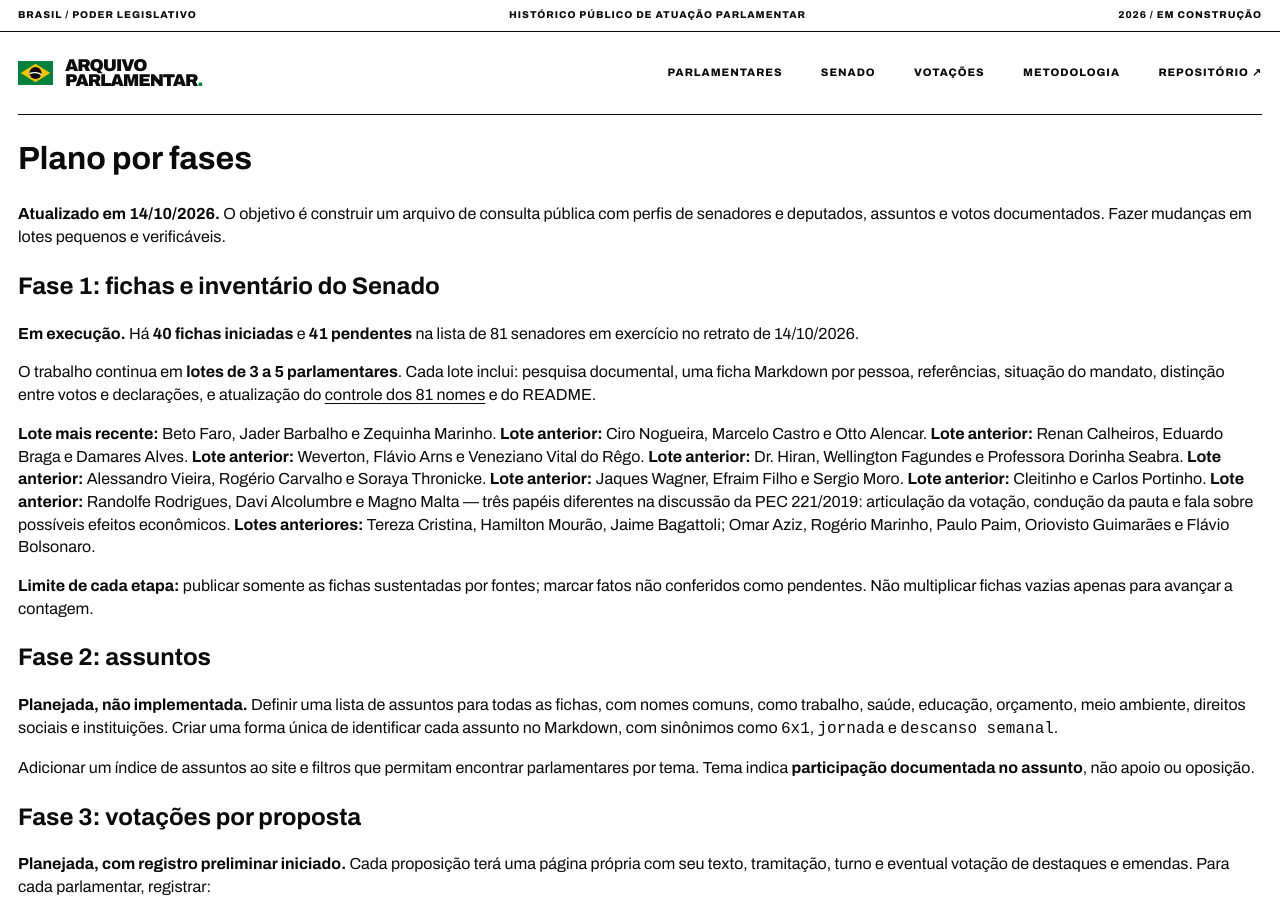
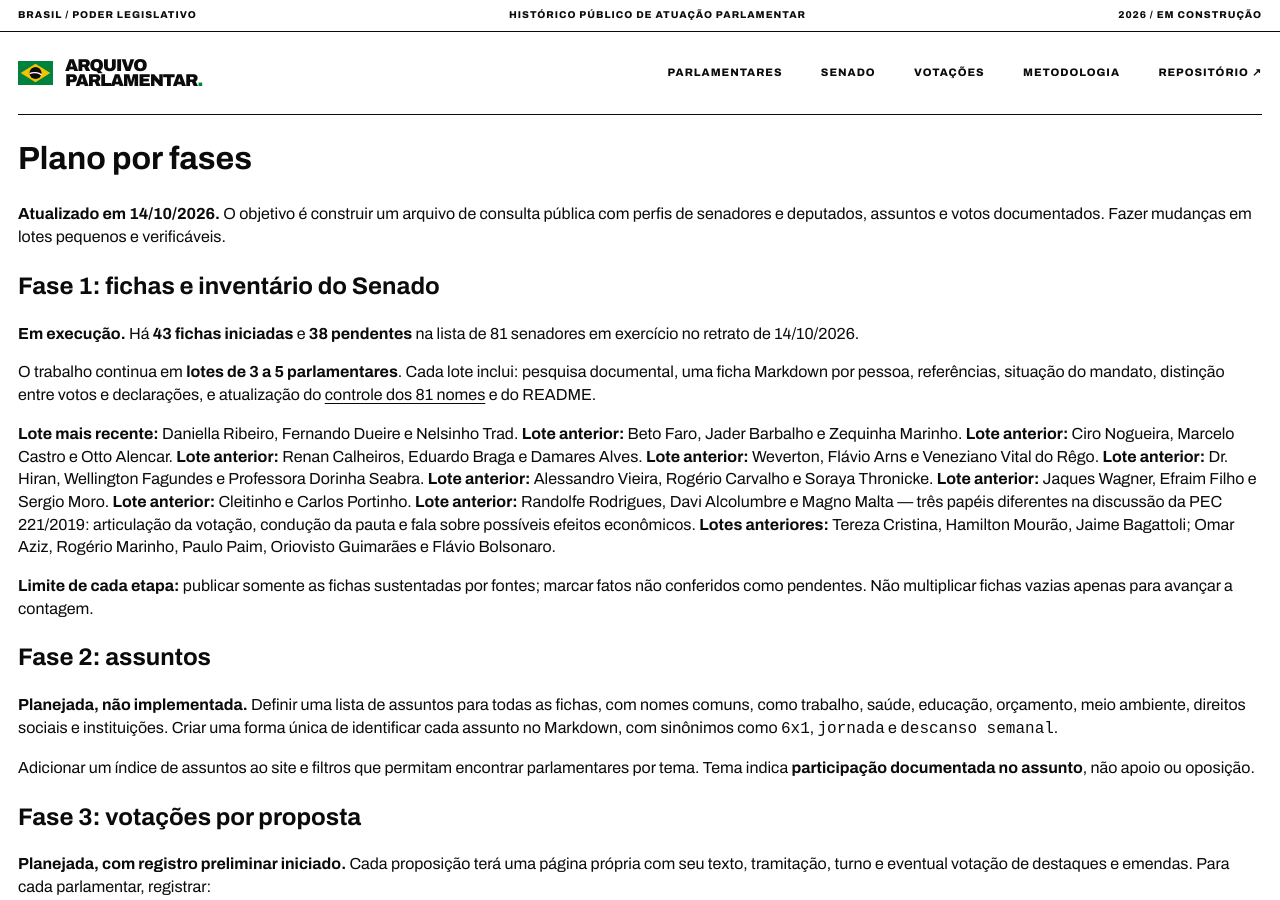
Before and after one commit to leorruas/senadores-deputados, a Jekyll site: the page built from PLANO-DE-FASES.md, in a window 1280 px wide and 900 px high. Built offline with Jekyll 4.4.1, drawn with Linux system fonts in a browser that asks for light colours; our own code applies the rules of GitHub Pages for plain Markdown files.

Commit message:
docs: atualiza controle para 43 de 81 perfis

```diff
--- a/PLANO-DE-FASES.md
+++ b/PLANO-DE-FASES.md
@@ -4,11 +4,11 @@
 
 ## Fase 1: fichas e inventário do Senado
 
-**Em execução.** Há **40 fichas iniciadas** e **41 pendentes** na lista de 81 senadores em exercício no retrato de 14/10/2026.
+**Em execução.** Há **43 fichas iniciadas** e **38 pendentes** na lista de 81 senadores em exercício no retrato de 14/10/2026.
 
 O trabalho continua em **lotes de 3 a 5 parlamentares**. Cada lote inclui: pesquisa documental, uma ficha Markdown por pessoa, referências, situação do mandato, distinção entre votos e declarações, e atualização do [controle dos 81 nomes](parlamentares/senadores/ACOMPANHAMENTO.md) e do README.
 
-**Lote mais recente:** Beto Faro, Jader Barbalho e Zequinha Marinho. **Lote anterior:** Ciro Nogueira, Marcelo Castro e Otto Alencar. **Lote anterior:** Renan Calheiros, Eduardo Braga e Damares Alves. **Lote anterior:** Weverton, Flávio Arns e Veneziano Vital do Rêgo. **Lote anterior:** Dr. Hiran, Wellington Fagundes e Professora Dorinha Seabra. **Lote anterior:** Alessandro Vieira, Rogério Carvalho e Soraya Thronicke. **Lote anterior:** Jaques Wagner, Efraim Filho e Sergio Moro. **Lote anterior:** Cleitinho e Carlos Portinho. **Lote anterior:** Randolfe Rodrigues, Davi Alcolumbre e Magno Malta — três papéis diferentes na discussão da PEC 221/2019: articulação da votação, condução da pauta e fala sobre possíveis efeitos econômicos. **Lotes anteriores:** Tereza Cristina, Hamilton Mourão, Jaime Bagattoli; Omar Aziz, Rogério Marinho, Paulo Paim, Oriovisto Guimarães e Flávio Bolsonaro.
+**Lote mais recente:** Daniella Ribeiro, Fernando Dueire e Nelsinho Trad. **Lote anterior:** Beto Faro, Jader Barbalho e Zequinha Marinho. **Lote anterior:** Ciro Nogueira, Marcelo Castro e Otto Alencar. **Lote anterior:** Renan Calheiros, Eduardo Braga e Damares Alves. **Lote anterior:** Weverton, Flávio Arns e Veneziano Vital do Rêgo. **Lote anterior:** Dr. Hiran, Wellington Fagundes e Professora Dorinha Seabra. **Lote anterior:** Alessandro Vieira, Rogério Carvalho e Soraya Thronicke. **Lote anterior:** Jaques Wagner, Efraim Filho e Sergio Moro. **Lote anterior:** Cleitinho e Carlos Portinho. **Lote anterior:** Randolfe Rodrigues, Davi Alcolumbre e Magno Malta — três papéis diferentes na discussão da PEC 221/2019: articulação da votação, condução da pauta e fala sobre possíveis efeitos econômicos. **Lotes anteriores:** Tereza Cristina, Hamilton Mourão, Jaime Bagattoli; Omar Aziz, Rogério Marinho, Paulo Paim, Oriovisto Guimarães e Flávio Bolsonaro.
 
 **Limite de cada etapa:** publicar somente as fichas sustentadas por fontes; marcar fatos não conferidos como pendentes. Não multiplicar fichas vazias apenas para avançar a contagem.
 
```
